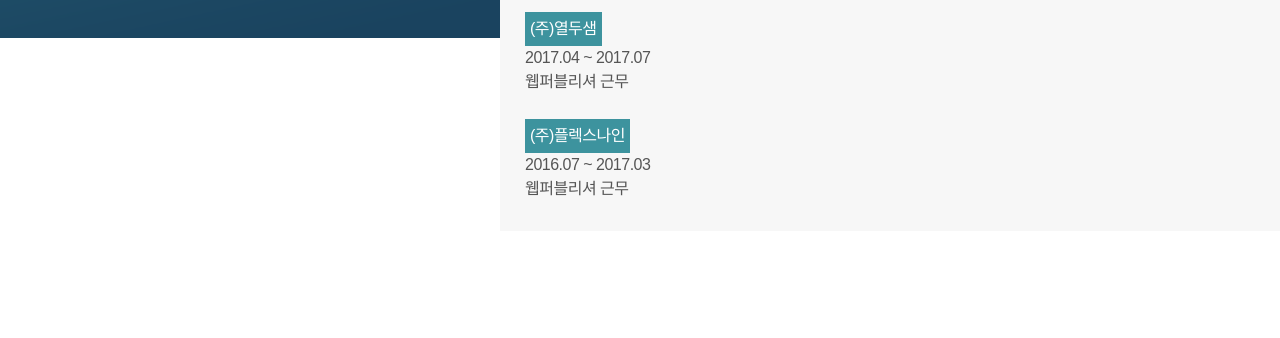
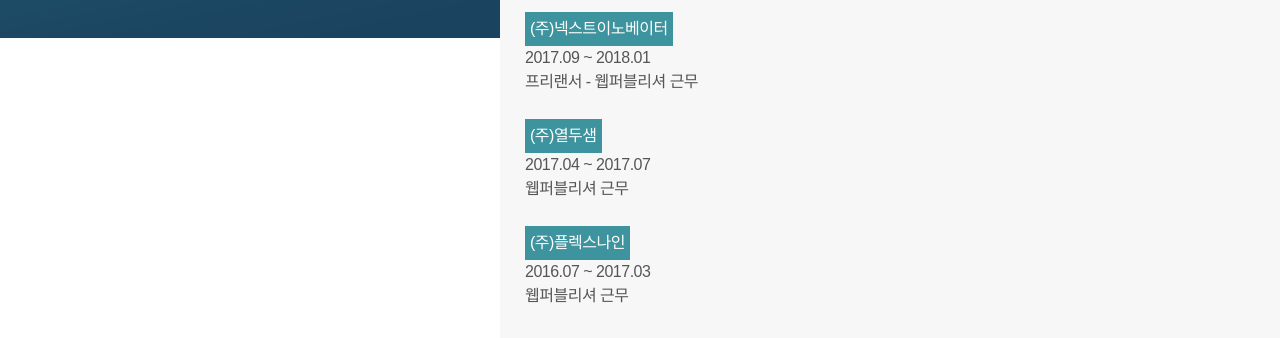
Before and after one commit to yongja29/portfolio, a plain HTML site: page sub/about_page.html in a window 1280 px wide. Shown: the part 762-1100 px from the top of the page. Before the commit the page ends 993 px from the top, so only its background shows below. Drawn offline with nearby package versions, Linux system fonts and the light colour scheme; a web font is replaced by a local one.

Commit message:
경력 최신업데이트

```diff
--- a/sub/about_page.html
+++ b/sub/about_page.html
@@ -77,6 +77,11 @@
         <div class="about_section_4">
             <h2>Experience</h2>
             <dl>
+                <dt><span class="bg_basic">(주)넥스트이노베이터</span></dt>
+                <dd>2017.09 ~ 2018.01</dd>
+                <dd>프리랜서 - 웹퍼블리셔 근무</dd>
+            </dl>
+            <dl>
                 <dt><span class="bg_basic">(주)열두샘</span></dt>
                 <dd>2017.04 ~ 2017.07</dd>
                 <dd>웹퍼블리셔 근무</dd>
```
